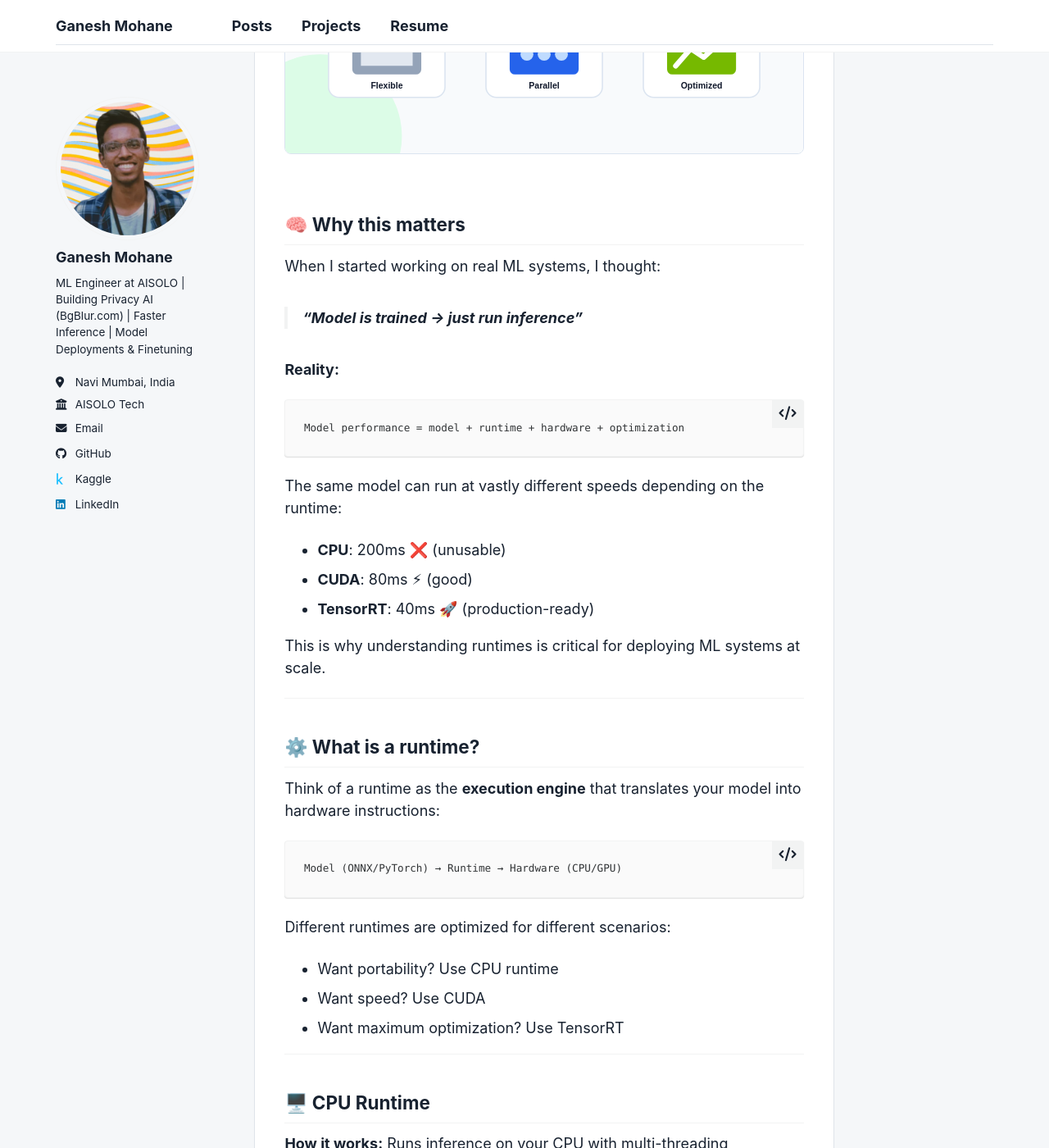
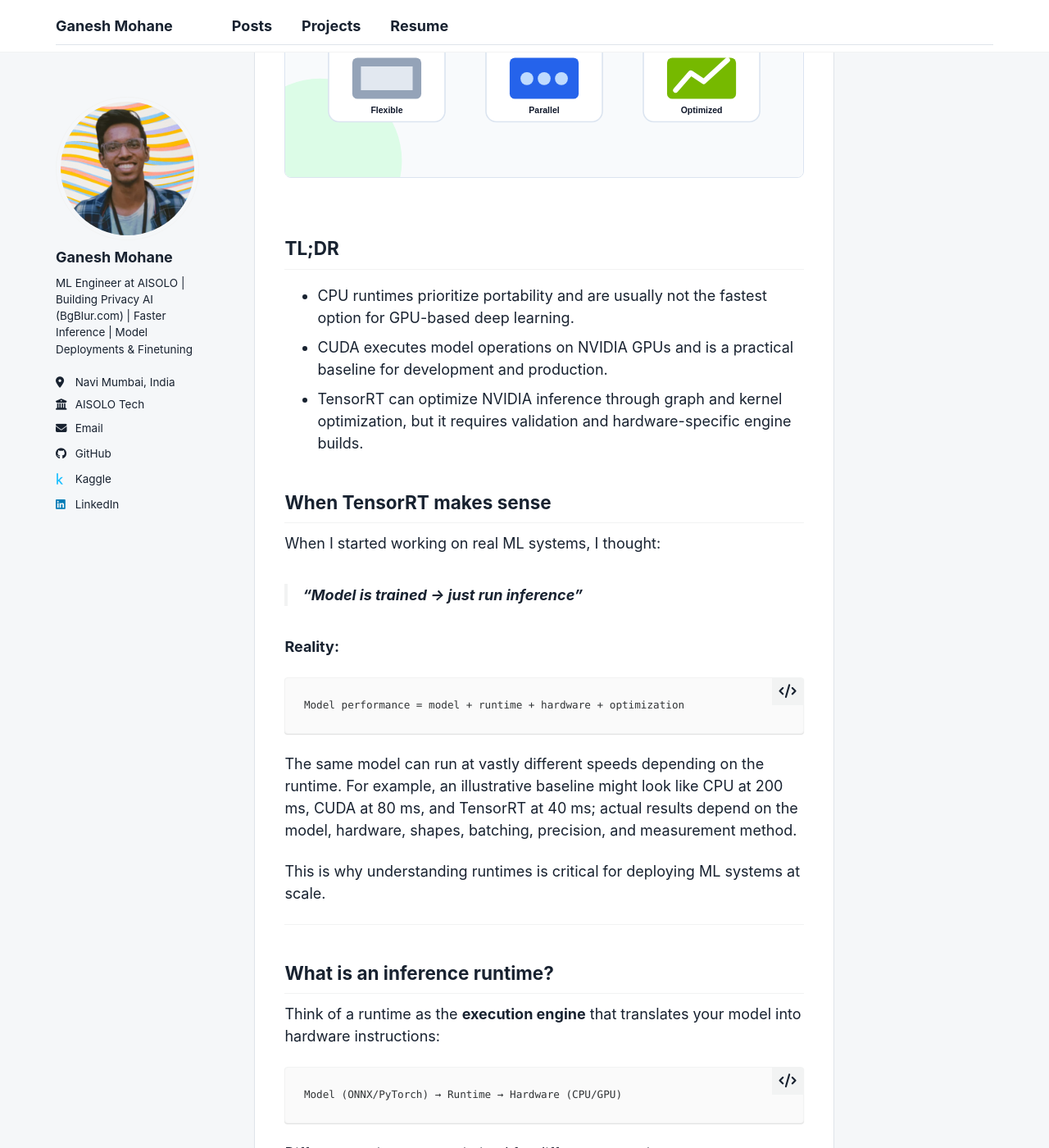
Before and after one commit to ganeshmohane/ganeshmohane.github.io, a Jekyll site: the page built from _posts/2026-05-16-cpu-cuda-tensorrt.md, in a window 1280 px wide and 1400 px high, scrolled down 474 px. Shown: the whole window at 82% size. Built offline with Jekyll 4.4.1, drawn with Linux system fonts in a browser that asks for light colours; a script bundle is joined from its source files by our own code; library files that are not in the unit come from our copies; some of the changed text lies outside the part shown.

Commit message:
posts fixes

````diff
--- a/_posts/2026-05-16-cpu-cuda-tensorrt.md
+++ b/_posts/2026-05-16-cpu-cuda-tensorrt.md
@@ -1,5 +1,5 @@
 ---
-title: "🚀 Understanding CPU, CUDA & TensorRT Runtimes"
+title: "Understanding CPU, CUDA and TensorRT Runtimes"
 date: 2026-05-16
 permalink: /posts/cpu-cuda-tensorrt/
 tags:
@@ -11,13 +11,19 @@ tags:
   - inference
 categories:
   - ml-optimization
-excerpt: "Same model can run 200ms on CPU, 80ms on CUDA, or 40ms on TensorRT. Learn why runtimes matter for ML inference."
+excerpt: "Learn why CPU, CUDA, and TensorRT runtimes change deep learning inference speed, portability, deployment effort, and production tradeoffs."
 header:
   image: runtimes-graphic.svg
   teaser: runtimes-graphic.svg
 ---
 
-## 🧠 Why this matters
+## TL;DR
+
+- CPU runtimes prioritize portability and are usually not the fastest option for GPU-based deep learning.
+- CUDA executes model operations on NVIDIA GPUs and is a practical baseline for development and production.
+- TensorRT can optimize NVIDIA inference through graph and kernel optimization, but it requires validation and hardware-specific engine builds.
+
+## When TensorRT makes sense
 
 When I started working on real ML systems, I thought:
 
@@ -29,16 +35,13 @@ When I started working on real ML systems, I thought:
 Model performance = model + runtime + hardware + optimization
 ```
 
-The same model can run at vastly different speeds depending on the runtime:
-- **CPU**: 200ms ❌ (unusable)
-- **CUDA**: 80ms ⚡ (good)
-- **TensorRT**: 40ms 🚀 (production-ready)
+The same model can run at vastly different speeds depending on the runtime. For example, an illustrative baseline might look like CPU at 200 ms, CUDA at 80 ms, and TensorRT at 40 ms; actual results depend on the model, hardware, shapes, batching, precision, and measurement method.
 
 This is why understanding runtimes is critical for deploying ML systems at scale.
 
 ---
 
-## ⚙️ What is a runtime?
+## What is an inference runtime?
 
 Think of a runtime as the **execution engine** that translates your model into hardware instructions:
 
@@ -53,7 +56,7 @@ Different runtimes are optimized for different scenarios:
 
 ---
 
-## 🖥️ CPU Runtime
+## CPU runtime
 
 **How it works:** Runs inference on your CPU with multi-threading
 
@@ -72,7 +75,7 @@ Different runtimes are optimized for different scenarios:
 
 ---
 
-## ⚡ CUDA Runtime
+## CUDA runtime
 
 **How it works:** Leverages NVIDIA GPU's parallel architecture to run operations simultaneously
 
@@ -91,7 +94,7 @@ Different runtimes are optimized for different scenarios:
 
 ---
 
-## 🚀 TensorRT Runtime
+## TensorRT runtime
 
 **How it works:** NVIDIA's deep learning inference optimizer that:
 1. **Fuses layers** — Combines multiple ops into one
@@ -114,7 +117,7 @@ Different runtimes are optimized for different scenarios:
 
 ---
 
-## ⚖️ Runtime Comparison
+## Runtime comparison
 
 | Aspect | CPU | CUDA | TensorRT |
 |--------|-----|------|----------|
@@ -125,9 +128,11 @@ Different runtimes are optimized for different scenarios:
 | **Memory Usage** | High | Medium | Low |
 | **Flexibility** | High | High | Medium |
 
+The comparison values above illustrate relative workload profiles and are not universal benchmark results.
+
 ---
 
-## 🔥 Real-world Insight
+## Real-world performance context
 
 At AISOLO, we built computer vision models for real-time processing:
 
@@ -157,13 +162,14 @@ The difference between CPU and TensorRT? **A matter of business viability.**
 
 ---
 
-## 📚 Resources
+## Related Reading
+
+- [From a PyTorch Demo to a TensorRT Engine](/posts/pytorch-demo-to-tensorrt/)
+- [Open-Source Licenses: MIT, Apache 2.0, GPL and More](/posts/open-source-licenses/)
+
+## Sources
 
 - [NVIDIA TensorRT Documentation](https://docs.nvidia.com/tensorrt/)
 - [PyTorch CUDA Support](https://pytorch.org/get-started/locally/)
 - [ONNX Runtime](https://onnxruntime.ai/)
-- [Model Optimization Guide](https://github.com/ganeshmohane)
-
----
-
-**Have you faced runtime performance challenges? Let me know your experience in the comments!**
+- [NVIDIA CUDA Toolkit Documentation](https://docs.nvidia.com/cuda/)
````
Also changed, not shown: other parts of _posts/2026-05-16-cpu-cuda-tensorrt.md (+1 -1 lines), _posts/2026-10-29-open-source-licenses.md (+19 -1 lines), _posts/2026-10-31-pytorch-demo-to-tensorrt.md (+32 -13 lines), .github/skills/blog-post-authoring/SKILL.md, .github/skills/blog-post-authoring/assets/post-template.md.
